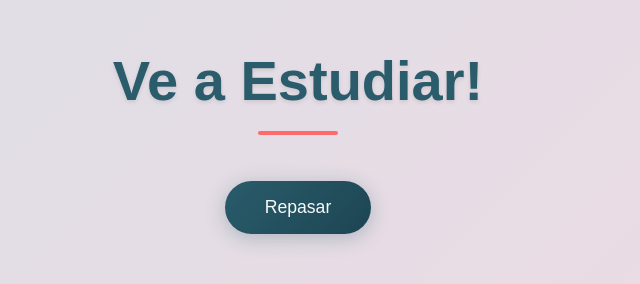
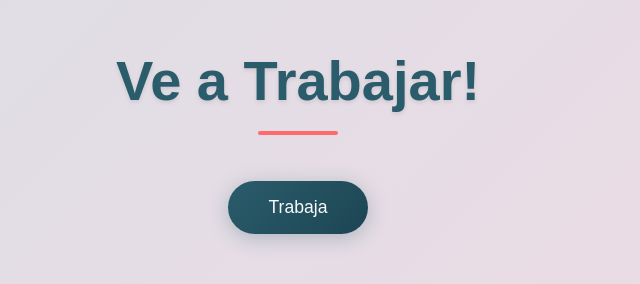
Before and after one commit to caacrugon/Relax-workspace, a React (Create React App) app: page / in a window 1280 px wide. Shown: the part 285-569 px from the top of the page, without its empty margins (362-1002 px from the left). Built offline with nearby package versions, Linux system fonts and the light colour scheme.

Commit message:
7 palabras "Esencia"

```diff
--- a/src/App.js
+++ b/src/App.js
@@ -9,12 +9,12 @@ function App() {
     <div className="app">
       {section === "main" && (
         <>
-          <h1>Ve a Estudiar!</h1>
+          <h1>Ve a Trabajar!</h1>
           <button
             className="work-button"
             onClick={() => setSection("Job")}
           >
-            Repasar
+            Trabaja
           </button>
         </>
       )}
```
